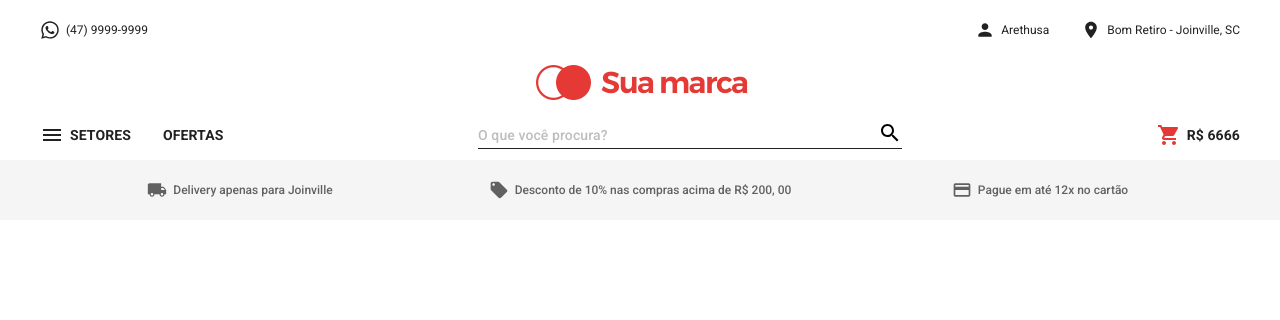
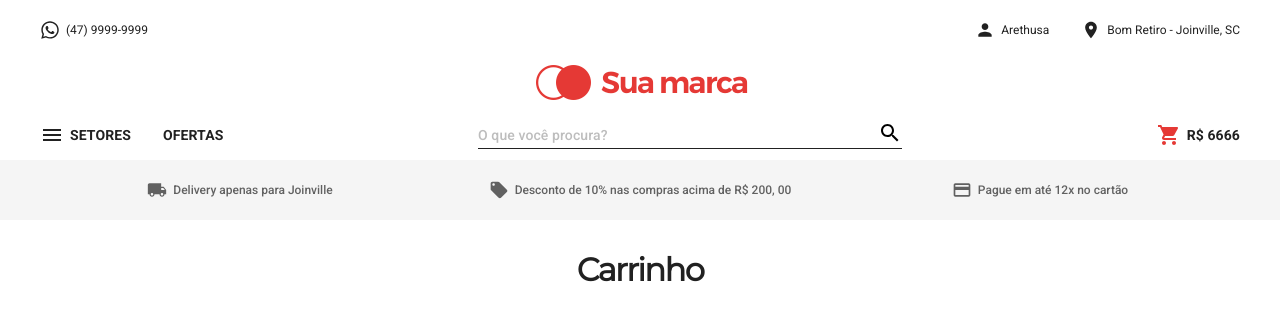
Before and after one commit to beniciodaniel/cart, a React (Create React App) app: page / in a window 1280 px wide. Shown: the top 320 px of the page. Built offline with nearby package versions, Linux system fonts and the light colour scheme.

Commit message:
Created content title

```diff
--- a/public/index.html
+++ b/public/index.html
@@ -6,6 +6,7 @@
   <meta name="viewport" content="width=device-width, initial-scale=1" />
   <meta name="theme-color" content="#000000" />
   <meta name="description" content="Web site created using create-react-app" />
+  <link href="https://fonts.googleapis.com/css2?family=Montserrat&display=swap" rel="stylesheet">
   <link href="https://fonts.googleapis.com/css2?family=Roboto:wght@400;500;700&display=swap" rel="stylesheet">
   <title>Sua marca</title>
 </head>
--- a/src/pages/cart/index.tsx
+++ b/src/pages/cart/index.tsx
@@ -3,7 +3,7 @@ import React from 'react';
 import Header from '../../components/header';
 import Banner from '../../components/banner';
 
-import { PageContainer } from './styles';
+import { ContentContainer, PageContainer } from './styles';
 
 const Cart: React.FC = () => {
   return (
@@ -11,6 +11,9 @@ const Cart: React.FC = () => {
       <PageContainer>
         <Header />
         <Banner />
+        <ContentContainer>
+          <h1>Carrinho</h1>
+        </ContentContainer>
       </PageContainer>
     </>
   );
--- a/src/pages/cart/styles.ts
+++ b/src/pages/cart/styles.ts
@@ -8,3 +8,21 @@ export const PageContainer = styled.div`
   margin: 0 auto;
   /* max-width: 1200px; */
 `;
+
+export const ContentContainer = styled.div`
+  width: 1200px;
+  height: 100px;
+
+  padding: 30px 0;
+
+  display: flex;
+  align-items: center;
+  flex-direction: column;
+
+  h1 {
+    font-family: 'Montserrat', sans-serif;
+    font-size: 32px;
+    line-height: 40px;
+    letter-spacing: -1.5px;
+  }
+`;
```
